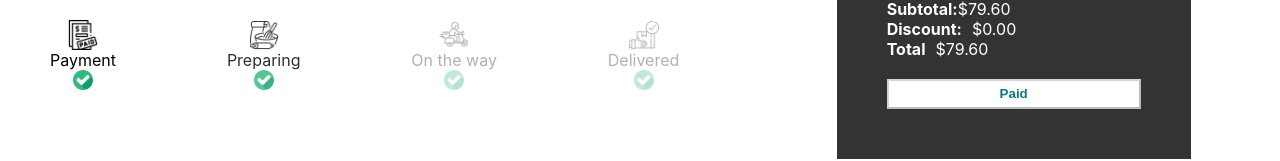
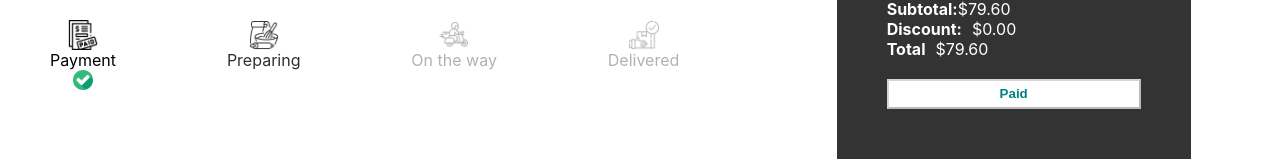
Before and after one commit to JWoltjen/pizza-landing-page, a Next.js app: page /orders/1 in a window 1280 px wide. Shown: the part 230-391 px from the top of the page. Built offline with nearby package versions, Linux system fonts and the light colour scheme.

Commit message:
only display animation for inProgress status

```diff
--- a/pages/orders/[id].jsx
+++ b/pages/orders/[id].jsx
@@ -45,28 +45,28 @@ const Order = () => {
                         <Image src="/img/paid.png" width={30} height={30} alt="" />
                         <span>Payment</span>
                         <div className={styles.checkedIcon}>
-                        <Image src="/img/checked.png" width={20} height={20} alt="" />
+                        <Image className={styles.checkedIcon} src="/img/checked.png" width={20} height={20} alt="" />
                         </div>
                     </div>
                     <div className={statusClass(1)}>
                         <Image src="/img/bake.png" width={30} height={30} alt="" />
                         <span>Preparing</span>
                         <div className={styles.checkedIcon}>
-                        <Image src="/img/checked.png" width={20} height={20} alt="" />
+                        <Image className={styles.checkedIcon} src="/img/checked.png" width={20} height={20} alt="" />
                         </div>
                     </div>
                     <div className={statusClass(2)}>
                         <Image src="/img/bike.png" width={30} height={30} alt="" />
                         <span>On the way</span>
                         <div className={styles.checkedIcon}>
-                        <Image src="/img/checked.png" width={20} height={20} alt="" />
+                        <Image className={styles.checkedIcon} src="/img/checked.png" width={20} height={20} alt="" />
                         </div>
                     </div>
                     <div className={statusClass(3)}>
                         <Image src="/img/delivered.png" width={30} height={30} alt="" />
                         <span>Delivered</span>
                         <div className={styles.checkedIcon}>
-                        <Image src="/img/checked.png" width={20} height={20} alt="" />
+                        <Image className={styles.checkedIcon} src="/img/checked.png" width={20} height={20} alt="" />
                         </div>
                     </div>
                 </div>
--- a/styles/Order.module.css
+++ b/styles/Order.module.css
@@ -47,6 +47,11 @@
     opacity: 0.3;
 }
 
+.undone .checkedIcon,
+.inProgress .checkedIcon {
+    display: none;
+}
+
 .right {
     flex: 1;
 }
```
